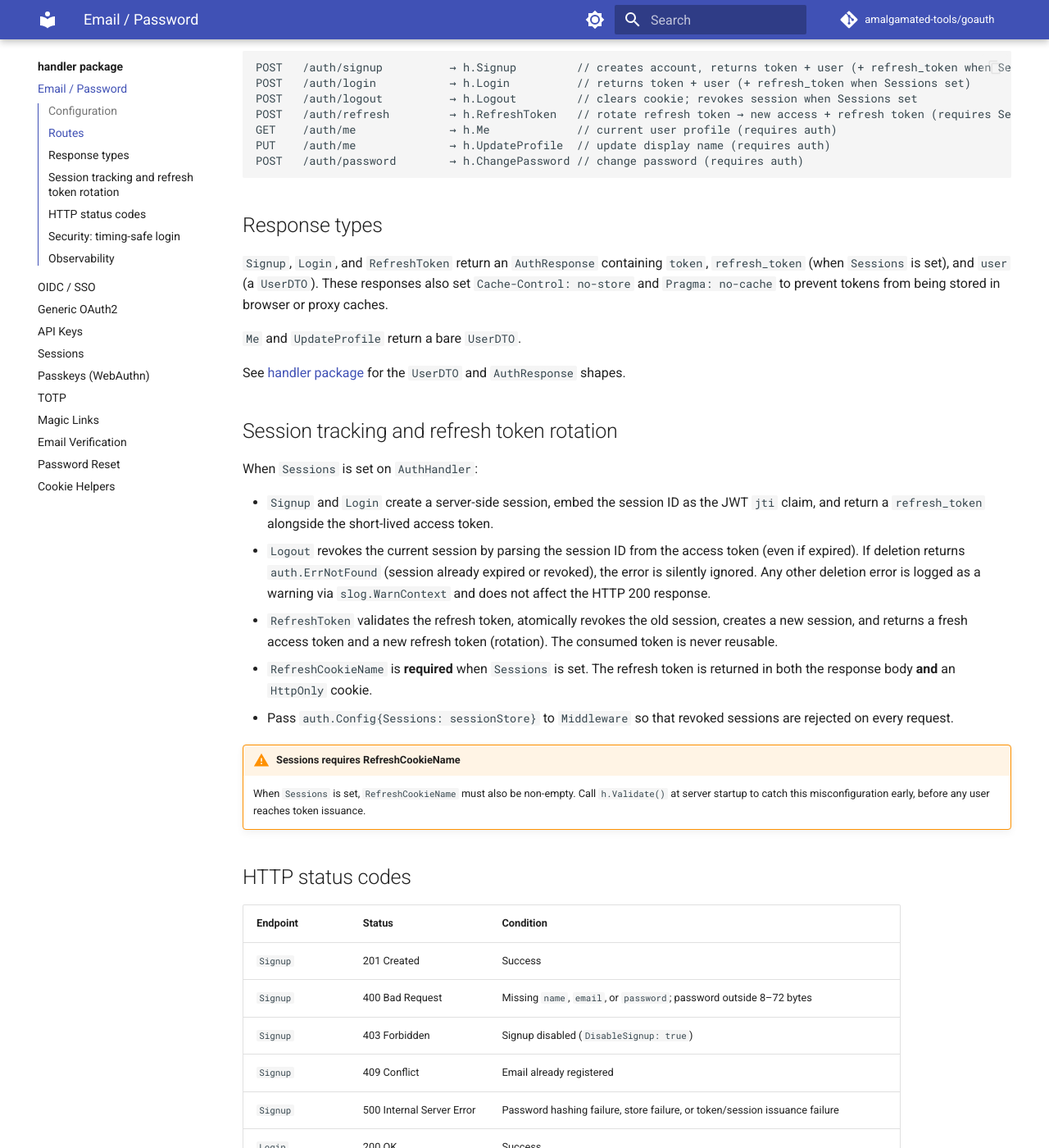
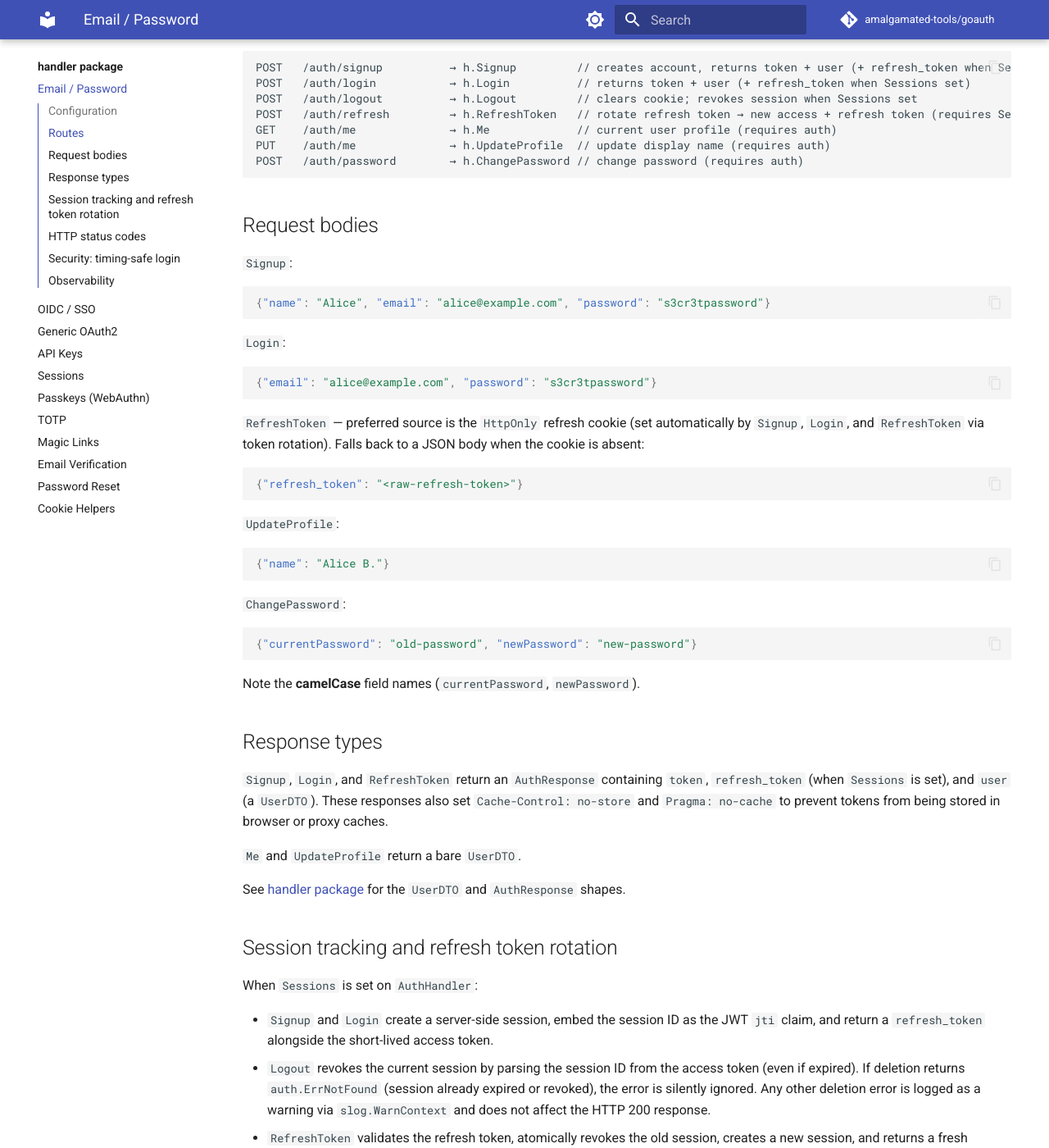
Before and after one commit to amalgamated-tools/goauth, an MkDocs documentation site: the page built from docs/handler/auth.md, in a window 1280 px wide and 1400 px high, scrolled down 791 px. Shown: the whole window at 82% size. Built offline with MkDocs 1.6.1 and Material for MkDocs 9.7.7, drawn with Linux system fonts in a browser that asks for light colours; comment, search, counter and statistics services are not loaded.

Commit message:
docs: add request body schemas to handler documentation (#572)
* docs: add request body schemas to handler docs

Document the JSON request body fields for endpoints that were missing
them. This is important for API consumers, especially where field names
are non-obvious (e.g. ChangePassword uses camelCase currentPassword/
newPassword).

- handler/auth.md: add Request bodies section covering Signup, Login,
  RefreshToken fallback body, UpdateProfile, and ChangePassword
  (including the camelCase currentPassword/newPassword field names)
- handler/magic-links.md: add Request bodies section for RequestMagicLink
- handler/email-verification.md: add Request bodies section for
  SendVerification; note that VerifyEmail uses a query param
- handler/totp.md: add Request bodies section for Enroll ({secret, code})
  and Verify ({code}); note which endpoints require no body

Co-authored-by: Copilot <223556219+Copilot@users.noreply.github.com>

* Update docs/handler/auth.md

Co-authored-by: greptile-apps[bot] <165735046+greptile-apps[bot]@users.noreply.github.com>

---------

Co-authored-by: github-actions[bot] <41898282+github-actions[bot]@users.noreply.github.com>
Co-authored-by: Copilot <223556219+Copilot@users.noreply.github.com>
Co-authored-by: Patrick Veverka <veverkap@users.noreply.github.com>
Co-authored-by: greptile-apps[bot] <165735046+greptile-apps[bot]@users.noreply.github.com>

````diff
--- a/docs/handler/auth.md
+++ b/docs/handler/auth.md
@@ -36,6 +36,35 @@ GET    /auth/me              → h.Me             // current user profile (requi
 PUT    /auth/me              → h.UpdateProfile  // update display name (requires auth)
 POST   /auth/password        → h.ChangePassword // change password (requires auth)
 ```
+
+## Request bodies
+
+`Signup`:
+```json
+{"name": "Alice", "email": "alice@example.com", "password": "s3cr3tpassword"}
+```
+
+`Login`:
+```json
+{"email": "alice@example.com", "password": "s3cr3tpassword"}
+```
+
+`RefreshToken` — preferred source is the `HttpOnly` refresh cookie (set automatically by `Signup`, `Login`, and `RefreshToken` via token rotation). Falls back to a JSON body when the cookie is absent:
+```json
+{"refresh_token": "<raw-refresh-token>"}
+```
+
+`UpdateProfile`:
+```json
+{"name": "Alice B."}
+```
+
+`ChangePassword`:
+```json
+{"currentPassword": "old-password", "newPassword": "new-password"}
+```
+
+Note the **camelCase** field names (`currentPassword`, `newPassword`).
 
 ## Response types
 
````
Also changed, not shown: docs/handler/email-verification.md (+9 -0 lines), docs/handler/magic-links.md (+9 -0 lines), docs/handler/totp.md (+14 -0 lines).
